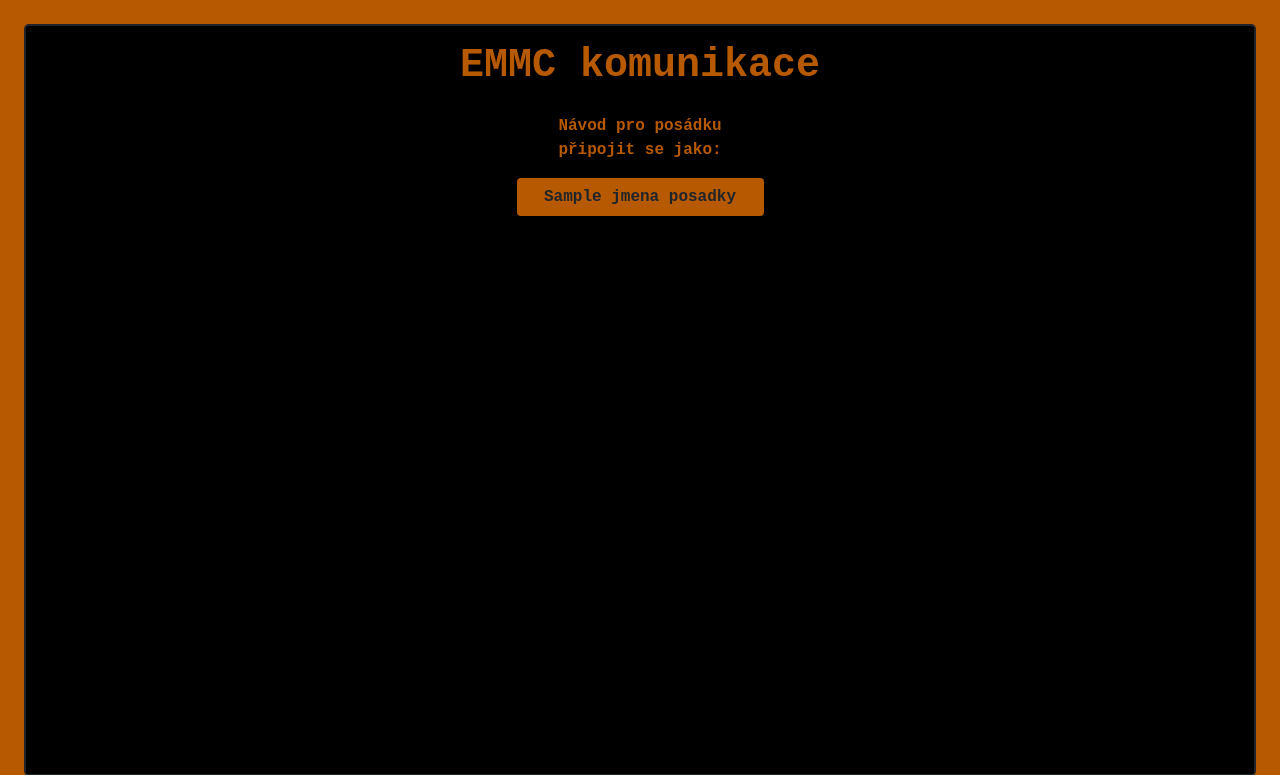
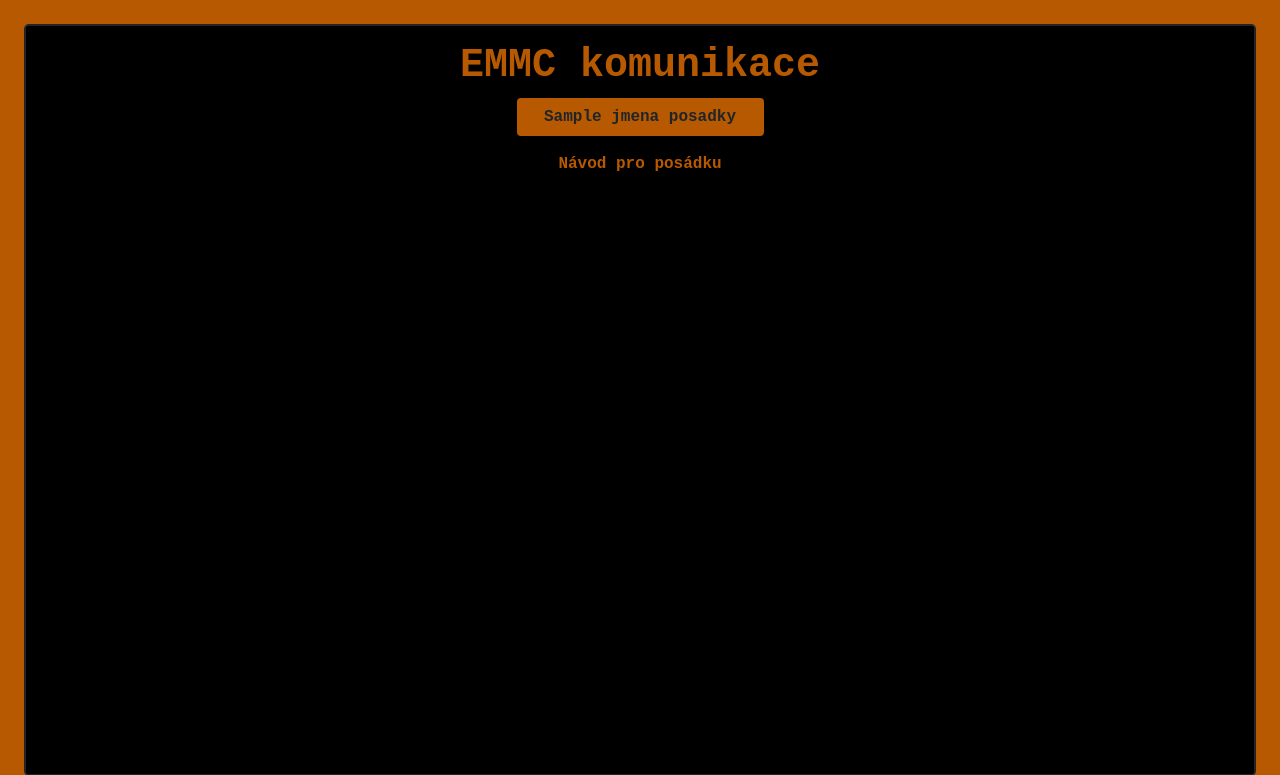
Before and after one commit to expedicemars/simuchat-flask, a Flask app: template application/templates/join.html in a window 1280 px wide. Shown: the top 775 px of the page. Run offline with Flask 3, Linux system fonts and the light colour scheme; the template is opened without the code that fills it: most values are stand-ins (such as "Sample title", 1, 10 or a date in 2020); parts of the project's set-up code (start-up, migrations or seed data) failed here and were passed over; some libraries are stand-ins or nearby versions.

Commit message:
pryc s joinem

```diff
--- a/application/static/style.css
+++ b/application/static/style.css
@@ -107,9 +107,6 @@ body{
     text-decoration: underline;
 }
 h1{
-    font-weight: bold;
-}
-.join-as{
     font-weight: bold;
 }
 .crew-selection {
--- a/application/templates/join.html
+++ b/application/templates/join.html
@@ -4,14 +4,13 @@
 
     <h1 class="heading" title="Expedice Mars Mission Control">EMMC komunikace</h1>
 
+    <form method="post" class="crew-selection">
+        {% for name in jmena_posadky %}
+        <button class="btn custom-button crew-button" value="{{name}}" name="name">{{name}}</button>
+        {% endfor %}
+    </form>
     <a class="documentation-link align-self-center mt-3" href="{{url_for('documentation')}}">
         Návod pro posádku
     </a>
-    <p class="join-as">připojit se jako:</p>
-    <form method="post" class="crew-selection">
-        {% for name in jmena_posadky %}
-            <button class="btn custom-button crew-button" value="{{name}}" name="name">{{name}}</button>
-        {% endfor %}
-    </form>
 </section>
 {% endblock %}
```
